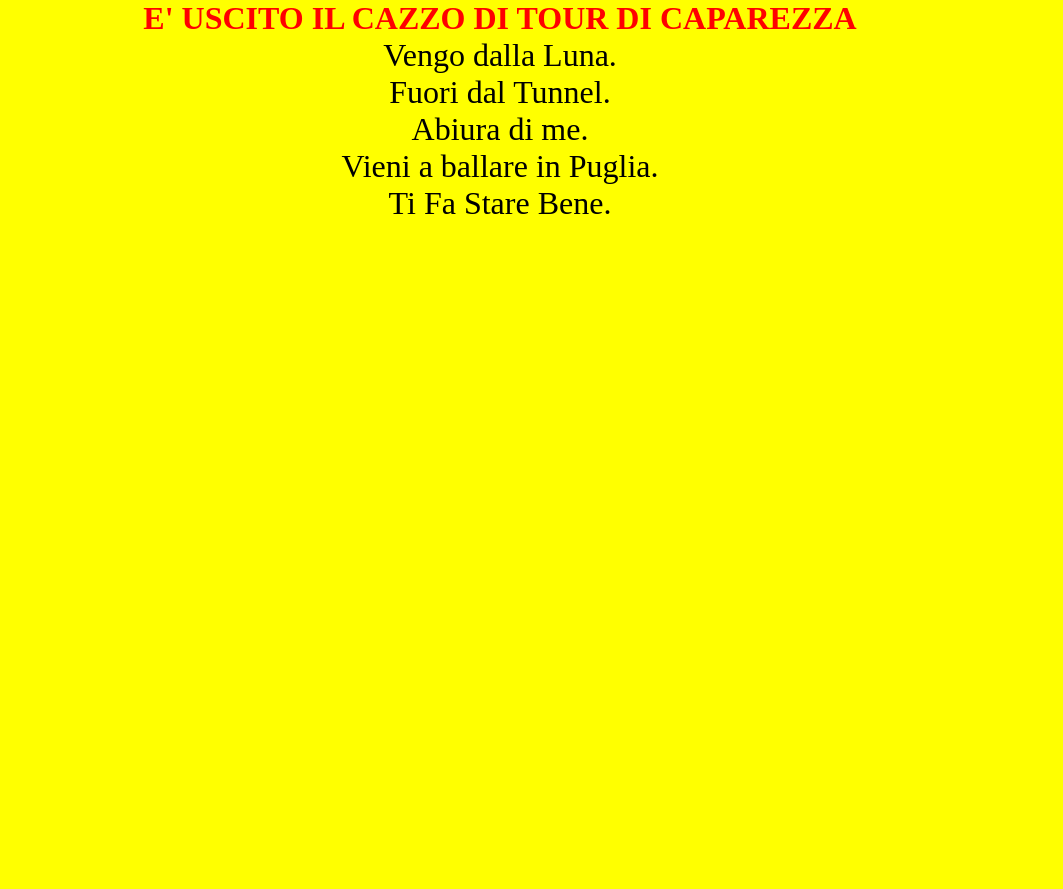
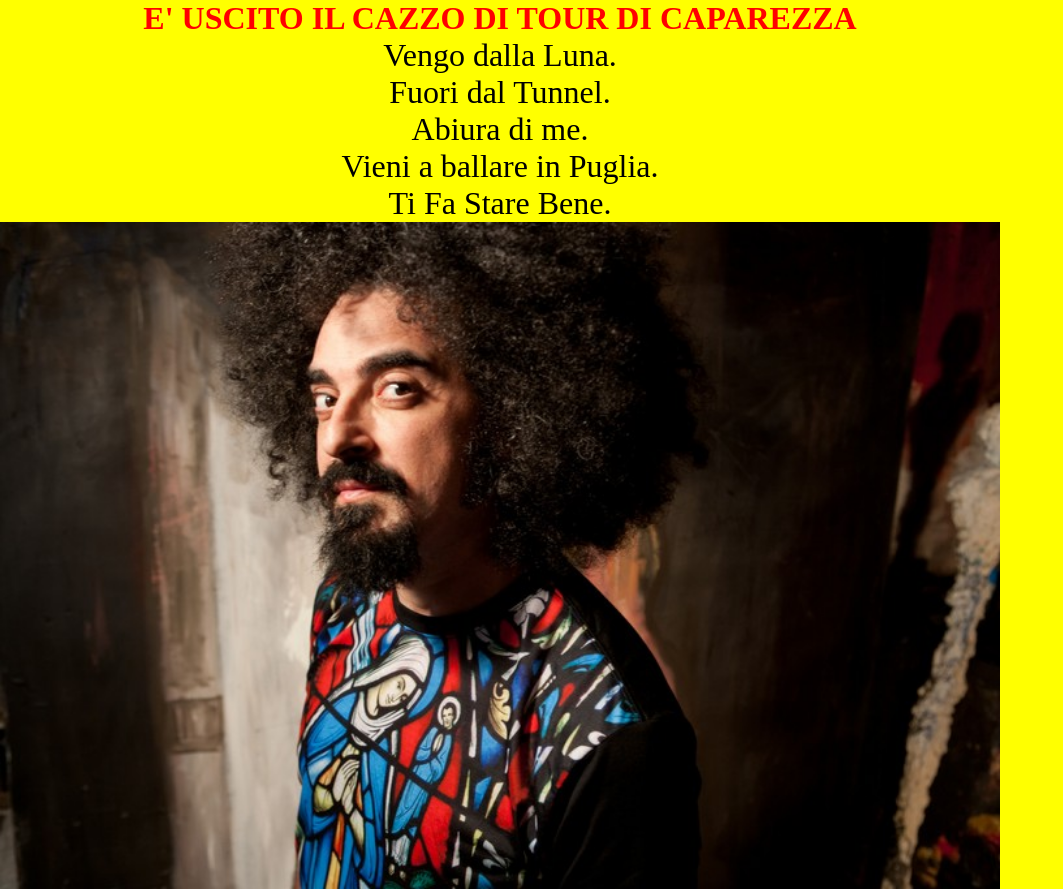
Before and after one commit to Endriu-coder/Endriu-coder.github.io, a plain HTML site: page index.html in a window 1280 px wide. Shown: the whole page, without its empty margins (0-1063 px from the left). Before the commit the page ends 800 px from the top, so only its background shows below. Drawn offline with Linux system fonts and the light colour scheme.

Commit message:
CAPAREZZA

```diff
--- a/index.html
+++ b/index.html
@@ -13,5 +13,6 @@
 <li>Abiura di me.</li>
 <li>Vieni a ballare in Puglia.</li>
 <li>Ti Fa Stare Bene.</li></ul>
+<img src="caparezza(4).jpg" alt="CAPAREZZA">
 </body>
 </html>
--- a/style.css
+++ b/style.css
@@ -7,3 +7,6 @@ background-color: yellow;
 max-width: 1000px;}
 h1{color: red;}
 ul{font-size: 2em;}
+img{display: block;
+margin: 0 auto;
+width: 100%;}
```
Also changed, not shown: caparezza(4).jpg (added).
